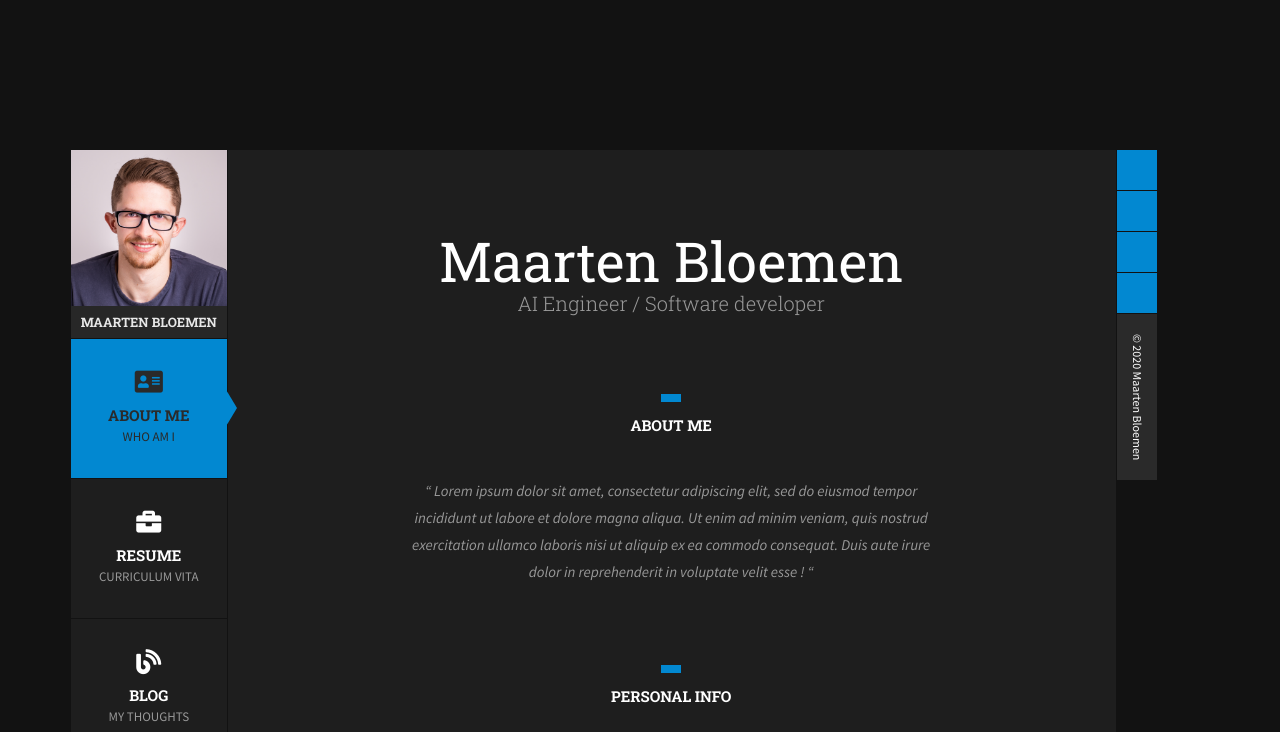
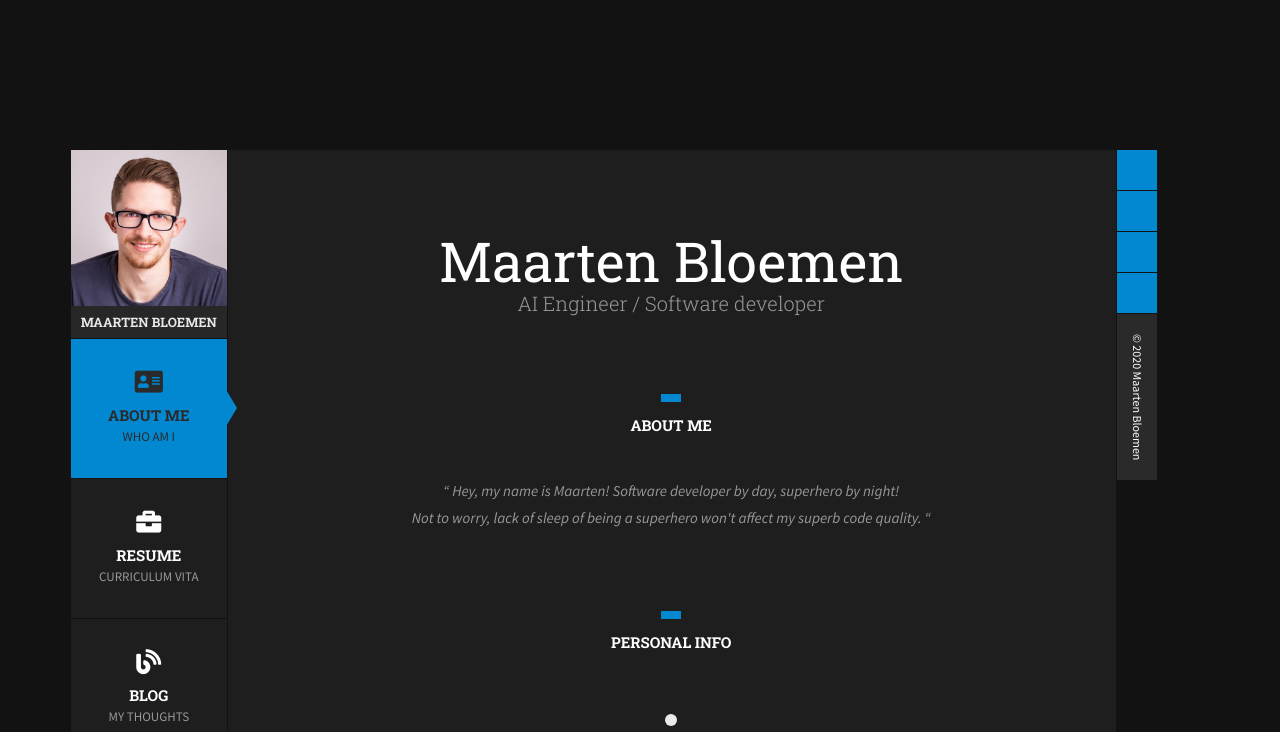
Before and after one commit to MaartenBloemen/MaartenBloemen.github.io, a React (Create React App) app: page / in a window 1280 px wide. Shown: the top 732 px of the page. Built offline with nearby package versions, Linux system fonts and the light colour scheme.

Commit message:
Added about me part

```diff
--- a/package.json
+++ b/package.json
@@ -1,4 +1,5 @@
 {
+  "homepage": "https://www.maartenbloemen.me/",
   "name": "personal-site-v2",
   "version": "0.1.0",
   "private": true,
@@ -8,6 +9,7 @@
     "@testing-library/react": "^9.4.0",
     "@testing-library/user-event": "^7.2.1",
     "env-cmd": "^10.0.1",
+    "gh-pages": "^2.2.0",
     "node-sass": "^4.13.1",
     "react": "^16.12.0",
     "react-dom": "^16.12.0",
@@ -15,6 +17,8 @@
     "react-scripts": "3.3.1"
   },
   "scripts": {
+    "predeploy": "npm run build",
+    "deploy": "gh-pages -d build",
     "start": "react-scripts start",
     "build": "react-scripts build",
     "test": "react-scripts test",
--- a/src/components/pages/About.js
+++ b/src/components/pages/About.js
@@ -35,10 +35,8 @@ export default () => {
                             </div>
                         </div>
                         <p className="lead-intro grey-text">
-                            “ Lorem ipsum dolor sit amet, consectetur adipiscing elit, sed do
-                            eiusmod tempor incididunt ut labore et dolore magna aliqua. Ut enim ad minim veniam,
-                            quis nostrud exercitation ullamco laboris nisi ut aliquip ex ea commodo consequat. Duis
-                            aute irure dolor in reprehenderit in voluptate velit esse ! “
+                            “ Hey, my name is Maarten! Software developer by day, superhero by night!
+                            <br/>Not to worry, lack of sleep of being a superhero won't affect my superb code quality. “
                         </p>
                     </div>
                     <div className="block-content mb-100 pb-30">
--- a/src/components/pages/Header.js
+++ b/src/components/pages/Header.js
@@ -20,7 +20,7 @@ export default () => {
                         <ul className="clearfix">
                             <li className={activePath === '/' ? 'active' : ''}>
                                 <a href="/" className={activePath === '/' ? 'active' : ''}>
-                                    <i className="fa fa-address-card"/>About me<span>Who am i</span>
+                                    <i className="fa fa-address-card"/>About me<span>Who am I</span>
                                 </a>
                             </li>
                             <li className={activePath === '/resume' ? 'active' : ''}>
```
Also changed, not shown: 1 other file (tests, documents, lock files or other folders).
